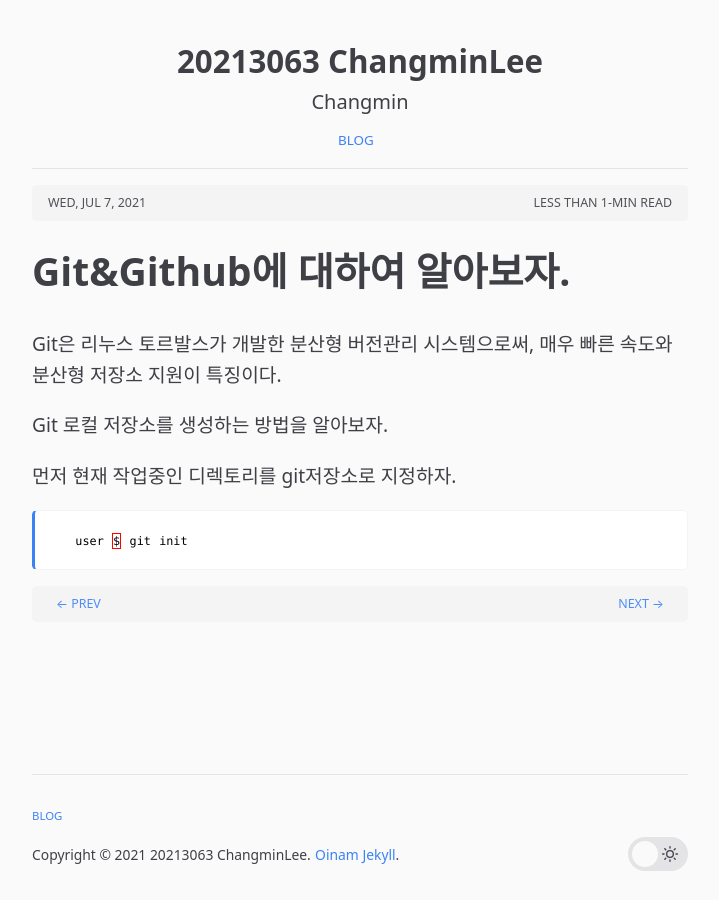
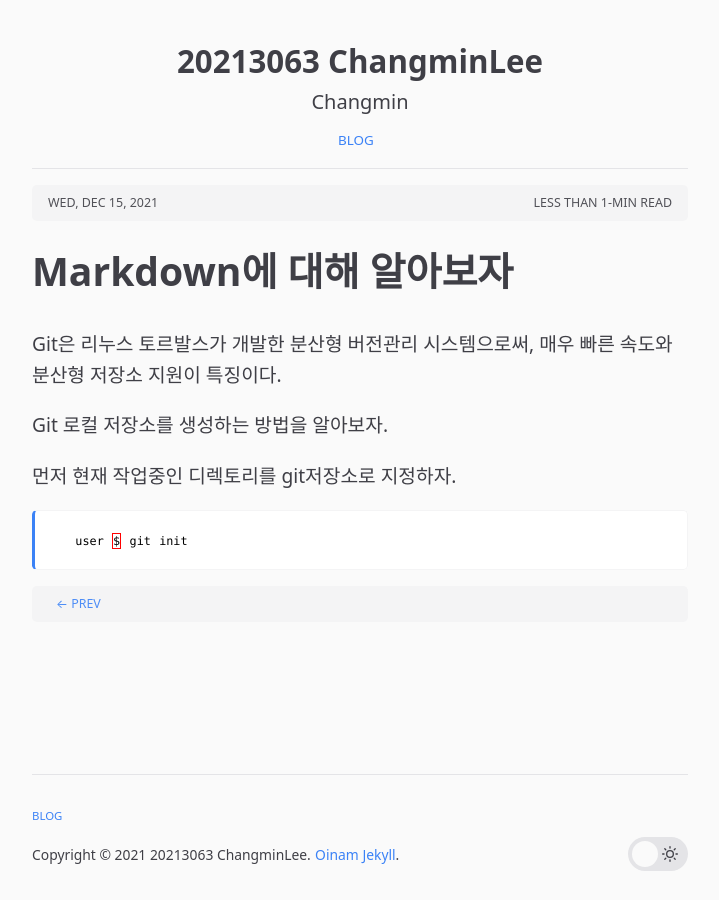
Before and after one commit to ckdals20213063/changminlee.github.io, a Jekyll site: the page built from _posts/2021/2021-12-15-Markdown.md, in a window 1280 px wide. Shown: the whole page, without its empty margins (280-999 px from the left). Built offline with Jekyll 4.4.1, drawn with Linux system fonts in a browser that asks for light colours; comment, search, counter and statistics services are not loaded.

Commit message:
Update and rename 2021-07-07-content-test.md to 2021-12-15-Markdown.md

```diff
--- a/_posts/2021/2021-07-07-content-test.md
+++ b/_posts/2021/2021-12-15-Markdown.md
@@ -1,6 +1,6 @@
 ---
 layout: post
-title: Git&Github에 대하여 알아보자.
+title: Markdown에 대해 알아보자
 ---
 
 Git은 리누스 토르발스가 개발한 분산형 버전관리 시스템으로써, 매우 빠른 속도와 분산형 저장소 지원이 특징이다.
```
